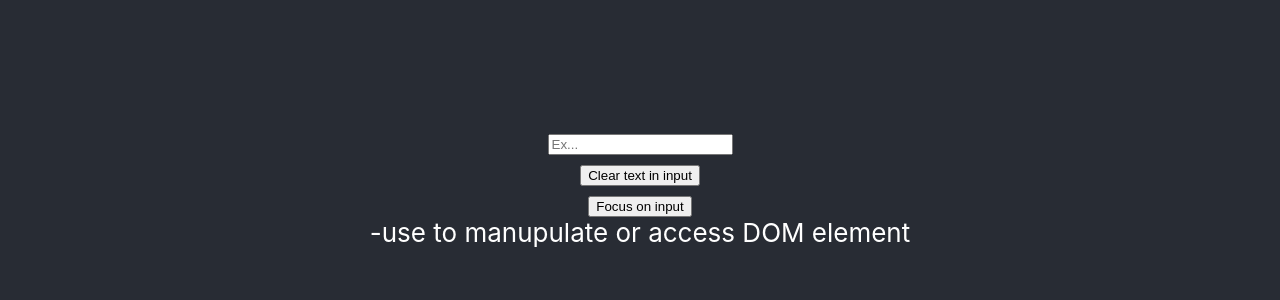
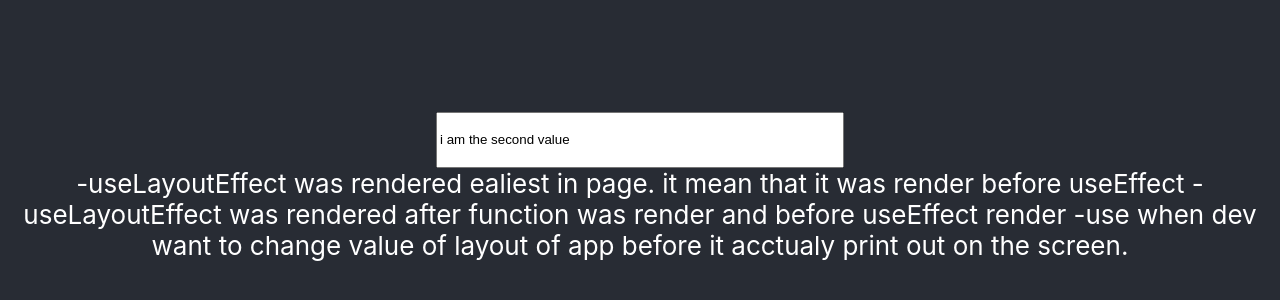
Before and after one commit to Ktzzz123/react_hook_explain, a React (Create React App) app: page / in a window 1280 px wide. Shown: the part 214-514 px from the top of the page. Built offline with nearby package versions, Linux system fonts and the light colour scheme.

Commit message:
add useLayoutEffect

```diff
--- a/src/App.js
+++ b/src/App.js
@@ -3,6 +3,7 @@ import EuseEffect from './components/EuseEffect';
 import EuseReducer from './components/EuseReducer';
 import EuseState from './components/EuseState';
 import EuseRef from './components/EuseRef';
+import EuseLayoutEffect from './components/EuseLayoutEffect'
 
 function App() {
 
@@ -13,7 +14,8 @@ function App() {
         {/* <EuseState/> */}
         {/* <EuseReducer/> */}
         {/* <EuseEffect /> */}
-        <EuseRef/>
+        {/* <EuseRef/> */}
+        <EuseLayoutEffect/>
       </header>
     </div>
   );
--- /dev/null
+++ b/src/components/EuseLayoutEffect.jsx
@@ -0,0 +1,30 @@
+import React, { Component, useRef, useLayoutEffect, useEffect } from 'react';
+
+function EuseLayoutEffect() {
+    const inputRef = useRef(null);
+    useLayoutEffect(()=>{
+        console.log(inputRef.current.value);
+    },[])
+    console.log("i am function")
+    useEffect(()=>{
+        inputRef.current.value = "i am the second value"
+    },[])
+
+        return (
+            <div>
+                <div>
+                    <input ref={inputRef} value="i am the firt value" style={{width: 400, height: 50}}></input>
+
+                </div>
+                <div>
+
+                    -useLayoutEffect was rendered ealiest in page. it mean that it was render before useEffect
+                    -useLayoutEffect was rendered after function was render and before useEffect render
+                    -use when dev want to change value of layout of app before it acctualy print out on the screen.
+                </div>
+            </div>
+        )
+
+}
+
+export default EuseLayoutEffect;
--- a/src/components/useEffect/SecondCase.jsx
+++ b/src/components/useEffect/SecondCase.jsx
@@ -6,7 +6,7 @@ function SecondCase() {
     const [data2, setData2] = useState('');
     const [count2, setCount2]= useState(0);
     const [title, setTitle]= useState('');
-    let firstData = 'render 1 time'
+
 
 
     useEffect(() => {
```
